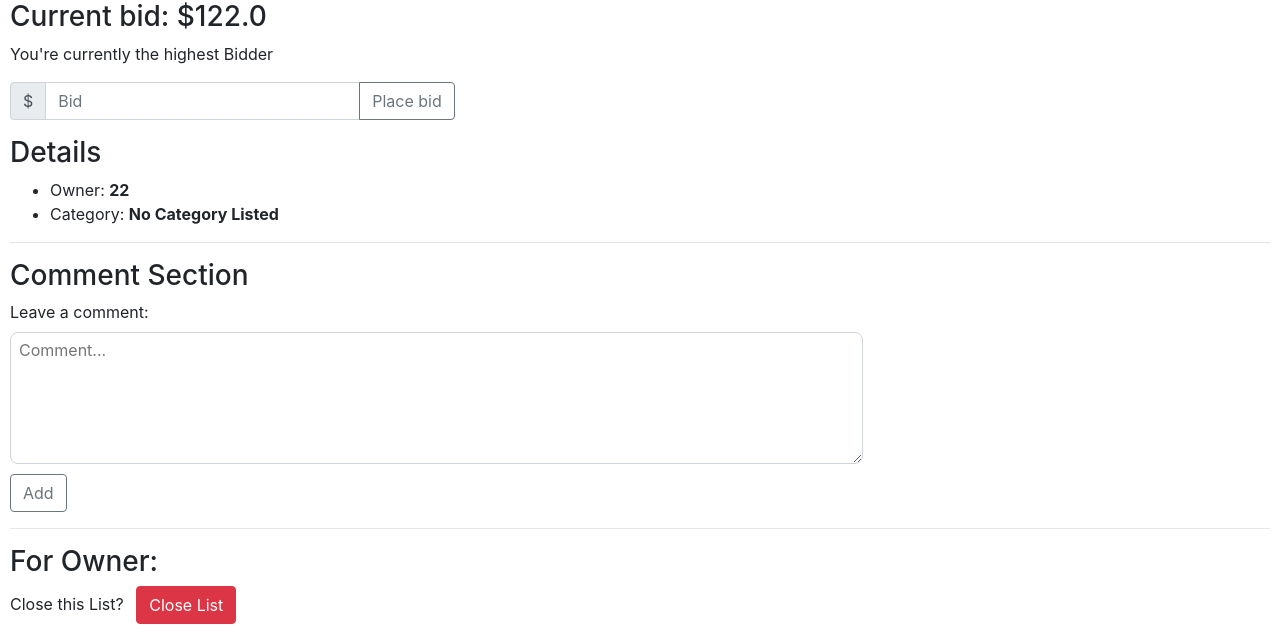
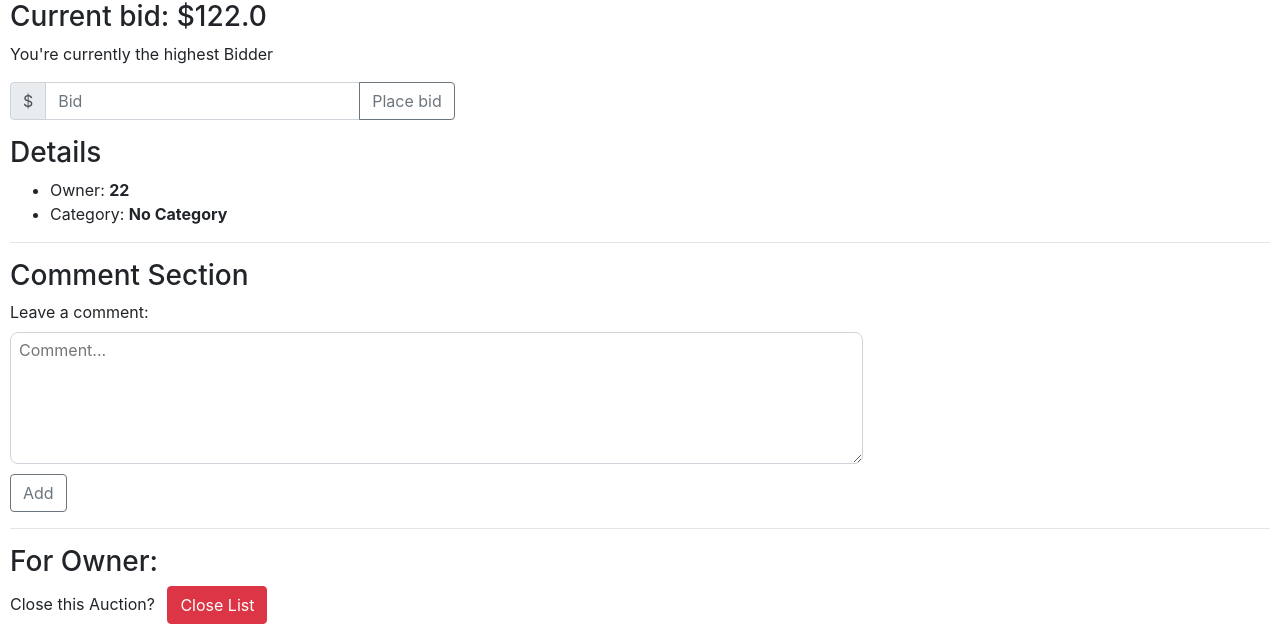
Before and after one commit to AmayaKuro/CS50w, a Django app: page /2 in a window 1280 px wide. Shown: the part 614-1256 px from the top of the page. Run offline with Django 3.2, Linux system fonts and the light colour scheme; a user stored in the database is signed in; data comes from the database, SQL or seed files in the repository; some libraries are stand-ins or nearby versions.

Commit message:
Implement categories, fix vocabulary error, change name

```diff
--- a/commerce/auctions/forms.py
+++ b/commerce/auctions/forms.py
@@ -5,7 +5,7 @@ from .models import *
 class items(forms.ModelForm):
     class Meta:
         model = auctionList
-        fields = ["title", "description", "price", "catagory", "imageURL"]
+        fields = ["title", "description", "price", "category", "imageURL"]
         widgets = {
             "description": forms.Textarea(attrs={"row": 5}),
         }
--- a/commerce/auctions/models.py
+++ b/commerce/auctions/models.py
@@ -9,10 +9,11 @@ class User(AbstractUser):
 
 
 class auctionList(models.Model):
+    # TODO: Force migrate to change category
     title = models.CharField(max_length=64)
     description = models.CharField(max_length=256)
     price = models.FloatField()
-    catagory = models.CharField(blank=True, null=True ,max_length=64)
+    category = models.CharField(blank=True,max_length=64)
     imageURL = models.URLField(blank=True, null=True)
     createTime = models.DateTimeField(auto_now_add=True)
     owner = models.ForeignKey(settings.AUTH_USER_MODEL, on_delete=models.CASCADE, related_name="owner")
--- a/commerce/auctions/static/auctions/list.css
+++ b/commerce/auctions/static/auctions/auction.css
@@ -6,7 +6,7 @@
 .header div {
     display: block;
 }
-#list-img {
+#auction-img {
     max-height: 50vh;
 }
 
@@ -38,6 +38,6 @@ textarea {
     display: none;
 }
 
-#watch-list-listing {
+#watch-list-auction {
     position: relative;
 }
--- a/commerce/auctions/static/auctions/function.js
+++ b/commerce/auctions/static/auctions/function.js
@@ -1,7 +1,3 @@
-function list_direct(e) {
-    console.log(e);
-}
-
 function closeList(list) {
     const data = {
         list: list,
--- a/commerce/auctions/static/auctions/styles.css
+++ b/commerce/auctions/static/auctions/styles.css
@@ -55,3 +55,27 @@ body {
     max-width: 50vw;
     overflow-wrap: break-word;
 }
+
+#category-holder {
+    display: grid;
+    grid-template-columns: auto auto auto auto;
+    max-width: 80%;
+    margin: 1rem auto;
+    gap: 1rem 2rem;
+}
+
+#category-holder div {
+    margin: auto;
+    background-color: #ddd;
+    padding: .2rem .6rem;
+    border-radius: .3rem;
+}
+
+#category-holder div:hover {
+    background-color: #aaa;
+}
+
+#category-holder div a {
+    color: #111;
+    text-decoration: none;
+}
--- a/commerce/auctions/templates/auctions/listing.html
+++ b/commerce/auctions/templates/auctions/auction.html
@@ -3,15 +3,15 @@
 
 
 {% block title %}
-    Listing
+    Auction
 {% endblock %}
 
 
 {% block body %}
     <div class="header">
         <h2>
-            Listing: {{ List.title }} ||
-            {% if List.status %}
+            Auction: {{ auction.title }} ||
+            {% if auction.status %}
             <div style="color: #59f427; display:contents;">
                 Status: OPEN
             </div>
@@ -21,17 +21,16 @@
                 </div>
             {% endif %}
         </h2>
-        <!-- rape this button -->
-        <button class="btn" id="watch-list-listing" onclick="watchList(this, {{ List.id }}, 'change')">Watch List</button>
+        <button class="btn" id="watch-list-auction" onclick="watchList(this, {{ auction.id }}, 'change')">Watch List</button>
     </div>
 
-    {% if List.imageURL %}
-        <img id="list-img" src="{{ List.imageURL }}">
+    {% if auction.imageURL %}
+        <img id="auction-img" src="{{ auction.imageURL }}">
     {% endif %}
-    <p style="font-size: 18px; margin-top: .5rem;">{{ List.description }}</p>
-    <h3>Current bid: ${{ List.price }}</h3>
+    <p style="font-size: 18px; margin-top: .5rem;">{{ auction.description }}</p>
+    <h3>Current bid: ${{ auction.price }}</h3>
     <p>You're currently {% if not isHighestBidder %} <strong>not</strong> {% endif %} the highest Bidder</p>
-    {% if List.status %}
+    {% if auction.status %}
         <form method="POST">
             {% csrf_token %}
             <div class="input-group mb-3">
@@ -45,17 +44,17 @@
             </div>
         </form>
     {% else %}
-        <p>The winner of this auction is <strong>{{ List.highestBidder.username }}</strong></P>
+        <p>The winner of this auction is <strong>{{ auction.highestBidder.username }}</strong></P>
     {% endif %}
     <div style="margin-top: 1rem;">
         <h3>Details</h3>
         <ul>
             <li>
-                Owner: <strong>{{ List.owner.username }}</strong>
+                Owner: <strong>{{ auction.owner.username }}</strong>
             </li>
             <li>
                 Category:
-                <strong>{% if List.catagory %} {{ List.catagory }} {% else %} No Category Listed {% endif %}</strong>
+                <strong>{% if auction.category %} {{ auction.category }} {% else %} No Category Listed {% endif %}</strong>
             </li>
         </ul>
     </div>
@@ -64,7 +63,7 @@
     <div>
         <form action="comment" method="POST">
             {% csrf_token %}
-            <input type="hidden" name="{{ commentBox.auctionList.name }}" value="{{ List.id }}">
+            <input type="hidden" name="{{ commentBox.auctionList.name }}" value="{{ auction.id }}">
             <label for="{{ commentBox.comment.name }}">{{ commentBox.comment.label }}</label>
             {{ commentBox.comment }}
             <input type="submit" class="btn btn-outline-secondary" value="Add">
@@ -81,18 +80,18 @@
     </div>
 
     {% if isOwner %}
-        {% if List.status %}
+        {% if auction.status %}
             <hr>
             <h3>For Owner:</h3>
-            <p style="display: inline-block; margin-right: .5rem;">Close this List?</p>
-            <button class="btn btn-danger" onclick="closeList({{ List.id }})">Close List</button>
+            <p style="display: inline-block; margin-right: .5rem;">Close this Auction?</p>
+            <button class="btn btn-danger" onclick="closeList({{ auction.id }})">Close List</button>
         {% endif %}
     {% endif %}
 {% endblock %}
 
 {% block javascript %}
     <script type="text/javascript">
-        watchList(document.querySelector("#watch-list-listing"), {{ List.id }}, 'check')
+        watchList(document.querySelector("#watch-list-auction"), {{ auction.id }}, 'check')
     </script>
-    <link href="{% static 'auctions/list.css' %}?verson=1" rel="stylesheet">
+    <link href="{% static 'auctions/auction.css' %}?verson=1" rel="stylesheet">
 {% endblock %}
--- a/commerce/auctions/urls.py
+++ b/commerce/auctions/urls.py
@@ -8,10 +8,11 @@ urlpatterns = [
     path("logout", views.logout_view, name="logout"),
     path("register", views.register, name="register"),
     path("create", views.create, name="create"),
-    path("<int:id>", views.listing, name="listing"),
+    path("<int:id>", views.auction, name="auction"),
     path("comment", views.commenting, name="comment"),
     path("delete", views.delete, name="delete"),
     path("watchlist", views.watch_list, name="watchlist"),
     path("watchlist/modify", views.watchListModify),
-    path("categories", views.categories, name="categories"),
+    path("categories/", views.categories, name="categories"),
+    path("categories/<str:category>", views.categoryFind, name="categoryFind"),
 ]
--- a/commerce/auctions/views.py
+++ b/commerce/auctions/views.py
@@ -7,6 +7,7 @@ from django.urls import reverse
 from django.views.decorators.csrf import csrf_protect
 from django.contrib.auth.decorators import login_required
 from django.http import JsonResponse
+from django.db.models import Count
 
 
 import json
@@ -30,10 +31,10 @@ def CheckURLimage(url):
 
 
 def index(request):
-    auctions = auctionList.objects.values_list(
+    auctions = auctionList.objects.values(
         "id", "title", "imageURL", "price",
         "description", "createTime", "status",
-    ).order_by("-status").values()
+    ).order_by("-status")
 
     return render(request, "auctions/index.html", {
         "auctions": auctions
@@ -107,6 +108,9 @@ def create(request):
             except:
                 messages.error(request, "Invalid price")
 
+            if form.cleaned_data["category"] == "":
+                form.cleaned_data["category"] = "No Category"
+
             if form.cleaned_data["imageURL"] == "":
                 pass
             elif not CheckURLimage(form.cleaned_data["imageURL"]):
@@ -132,9 +136,9 @@ def create(request):
 
 
 @login_required(login_url="login")
-def listing(request, id):
-    List = auctionList.objects.get(id=id)
-    commentList = comments.objects.filter(auctionList=List)
+def auction(request, id):
+    auction = auctionList.objects.get(id=id)
+    commentList = comments.objects.filter(auctionList=auction)
 
     if request.method == "POST":
         try:
@@ -142,24 +146,24 @@ def listing(request, id):
         except:
             messages.error(request, "Invalid bid!")
         else:
-            if bid > List.price:
-                List.price = bid
-                List.highestBidder = request.user
-                List.save()
+            if bid > auction.price:
+                auction.price = bid
+                auction.highestBidder = request.user
+                auction.save()
             else:
                 messages.error(
                     request, "Bid must be greater than previous bid!")
 
-        return HttpResponseRedirect(reverse("listing", kwargs={"id": id}))
+        return HttpResponseRedirect(reverse("auction", kwargs={"id": id}))
     else:
         commentBox = forms.comment()
 
-        owner = List.owner.username
-        highestBidder = List.highestBidder.username
+        owner = auction.owner.username
+        highestBidder = auction.highestBidder.username
 
         username = str(request.user)
-        return render(request, "auctions/listing.html", {
-            "List": List,
+        return render(request, "auctions/auction.html", {
+            "auction": auction,
             "owner": owner,
             "isOwner": owner == username,
             "isHighestBidder": highestBidder == username,
@@ -180,7 +184,7 @@ def commenting(request):
 
             comment.save()
 
-            return HttpResponseRedirect(reverse(listing, args=[request.POST["auctionList"]]))
+            return HttpResponseRedirect(reverse(auction, args=[request.POST["auctionList"]]))
     else:
         return HttpResponseRedirect("/")
 
@@ -201,15 +205,15 @@ def delete(request):
                 messages.error(request, "You don't have permission to do this action!")
         else:
             messages.error(request, "Invalid request!")
-    return HttpResponseRedirect(reverse(listing, args=[data["list"]]))
+    return HttpResponseRedirect(reverse(auction, args=[data["list"]]))
 
 
 @login_required(login_url="login")
 def watch_list(request):
-    watchingList = watchList.objects.get(user=request.user).watchList.all().order_by("-status")
+    auctions = watchList.objects.get(user=request.user).watchList.all().order_by("-status")
 
     return render(request, "auctions/watchlist.html", {
-        "watchingList": watchingList,
+        "auctions": auctions,
     })
 
 
@@ -249,4 +253,19 @@ def watchListModify(request):
 
 
 def categories(request):
-    pass
+    categories = (auctionList.objects.order_by().values('category').distinct())
+
+    return render(request, "auctions/category.html", {
+        "categories": categories,
+    })
+
+
+def categoryFind(request, category):
+    categoryList = (auctionList.objects
+        .filter(category=category)
+        .values("id", "title", "imageURL", "price", "description", "createTime", "status",)
+        .order_by("-status")
+    )
+    return render(request, "auctions/category.html", {
+        "categoryList": categoryList,
+    })
```
Also changed, not shown: commerce/auctions/templates/auctions/auctionList.html (added, +30 -0 lines), commerce/auctions/templates/auctions/category.html (added, +22 -0 lines), commerce/auctions/templates/auctions/index.html (+1 -30 lines), commerce/auctions/templates/auctions/watchlist.html (+11 -11 lines), commerce/auctions/migrations/0007_watchlist.py (added), commerce/auctions/migrations/0008_alter_watchlist_watchlist.py (added), commerce/auctions/migrations/0009_alter_watchlist_watchlist.py (added), commerce/auctions/migrations/0010_auto_20230413_2102.py (added), commerce/auctions/migrations/0011_alter_auctionlist_category.py (added), commerce/auctions/migrations/0012_alter_auctionlist_category.py (added), commerce/db.sqlite3.
